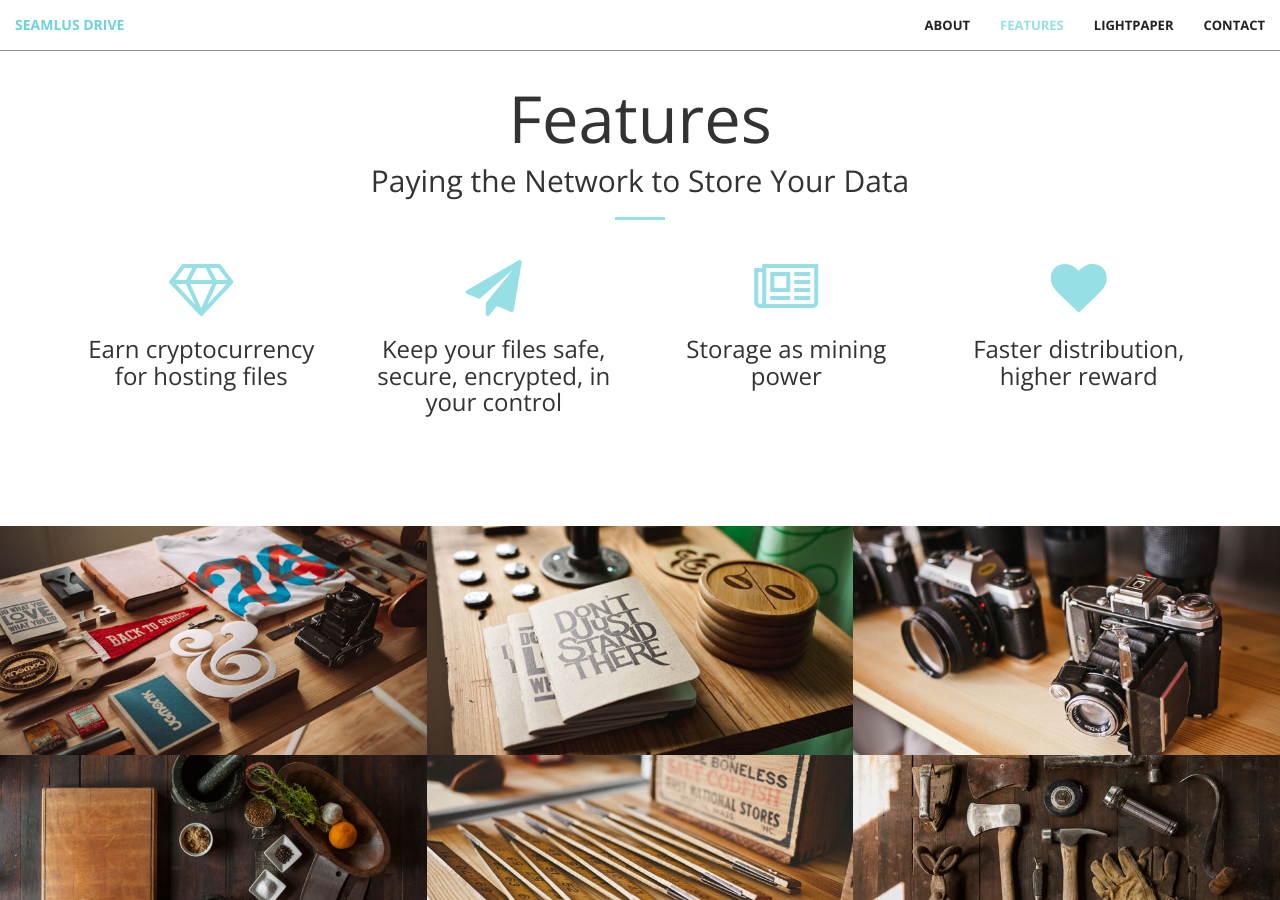
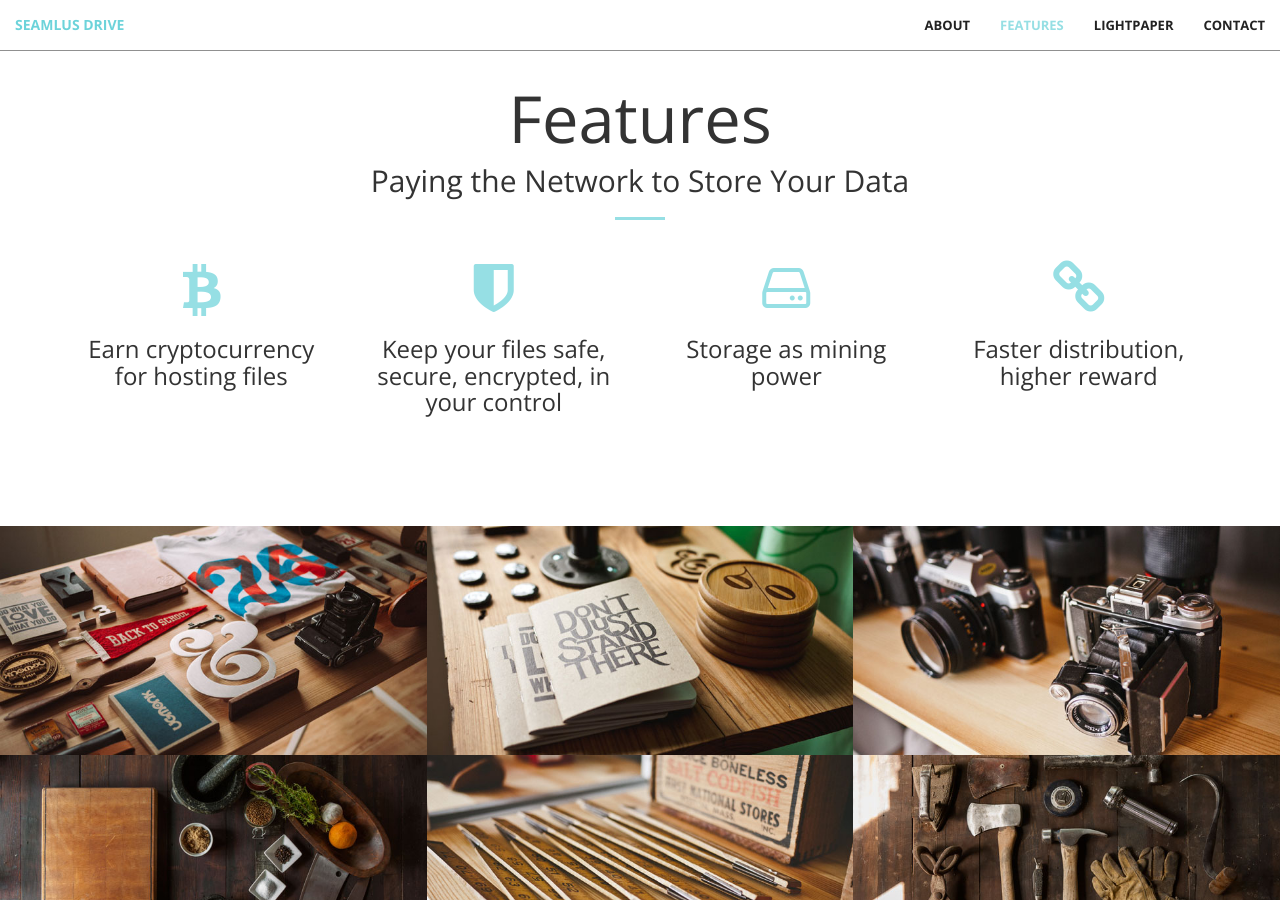
Before and after one commit to Seamlus/seamlus-jekyll, a Jekyll site: the page built from index.html, in a window 1280 px wide and 900 px high, scrolled down 1541 px. Built offline with Jekyll 4.4.1, drawn with Linux system fonts in a browser that asks for light colours.

Commit message:
ADDED new icons

```diff
--- a/_includes/services.html
+++ b/_includes/services.html
@@ -12,26 +12,26 @@
         <div class="row">
             <div class="col-lg-3 col-md-6 text-center">
                 <div class="service-box">
-                    <i class="fa fa-4x fa-diamond wow bounceIn text-primary"></i>
+                    <i class="fa fa-4x fa-btc wow bounceIn text-primary"></i>
                     <h3>Earn cryptocurrency for hosting files
 </h3>
                 </div>
             </div>
             <div class="col-lg-3 col-md-6 text-center">
                 <div class="service-box">
-                    <i class="fa fa-4x fa-paper-plane wow bounceIn text-primary" data-wow-delay=".1s"></i>
+                    <i class="fa fa-4x fa-shield wow bounceIn text-primary" data-wow-delay=".1s"></i>
                     <h3>Keep your files safe, secure, encrypted, in your control</h3>
                 </div>
             </div>
             <div class="col-lg-3 col-md-6 text-center">
                 <div class="service-box">
-                    <i class="fa fa-4x fa-newspaper-o wow bounceIn text-primary" data-wow-delay=".2s"></i>
+                    <i class="fa fa-4x fa-hdd-o wow bounceIn text-primary" data-wow-delay=".2s"></i>
                     <h3>Storage as mining power</h3>
                 </div>
             </div>
             <div class="col-lg-3 col-md-6 text-center">
                 <div class="service-box">
-                    <i class="fa fa-4x fa-heart wow bounceIn text-primary" data-wow-delay=".3s"></i>
+                    <i class="fa fa-4x fa-link wow bounceIn text-primary" data-wow-delay=".3s"></i>
                     <h3>Faster distribution, higher reward</h3>
                 </div>
             </div>
```
